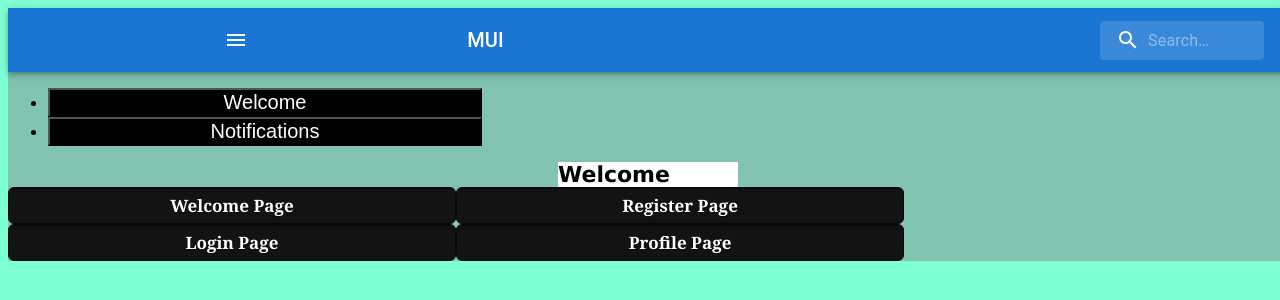
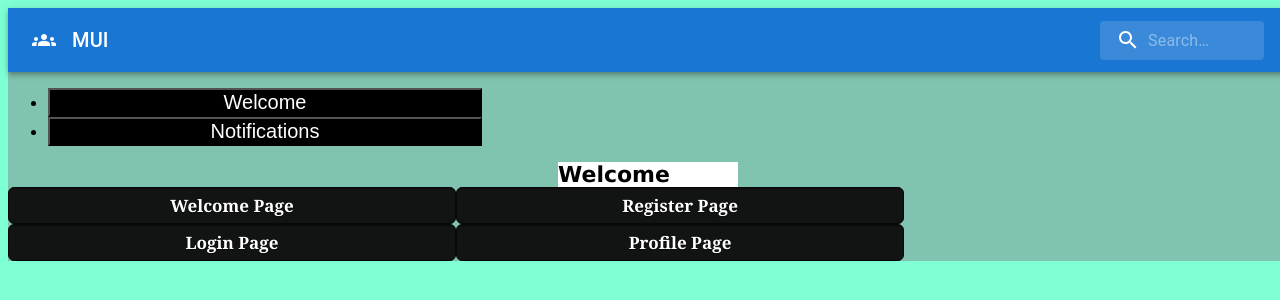
Before and after one commit to BrandonMCarlson/Socialmediauserstory-Front-End, a React (Create React App) app: page / in a window 1280 px wide. Shown: the top 300 px of the page. Built offline with nearby package versions, Linux system fonts and the light colour scheme.

Commit message:
add icon to navbar

```diff
--- a/src/components/NavBar.jsx
+++ b/src/components/NavBar.jsx
@@ -8,6 +8,8 @@ import Typography from '@mui/material/Typography';
 import InputBase from '@mui/material/InputBase';
 import MenuIcon from '@mui/icons-material/Menu';
 import SearchIcon from '@mui/icons-material/Search';
+import { Icon } from '@mui/material';
+import GroupsIcon from '@mui/icons-material/Groups';
 
 const Search = styled('div')(({ theme }) => ({
   position: 'relative',
@@ -56,15 +58,13 @@ export default function NavBar() {
     <Box sx={{ flexGrow: 1 }}>
       <AppBar position="static">
         <Toolbar>
-          <IconButton
+          <GroupsIcon
             size="large"
             edge="start"
             color="inherit"
             aria-label="open drawer"
             sx={{ mr: 2 }}
-          >
-            <MenuIcon />
-          </IconButton>
+          />
           <Typography
             variant="h6"
             noWrap
```
Also changed, not shown: src/components/pages/Welcome.css (+4 -4 lines).
